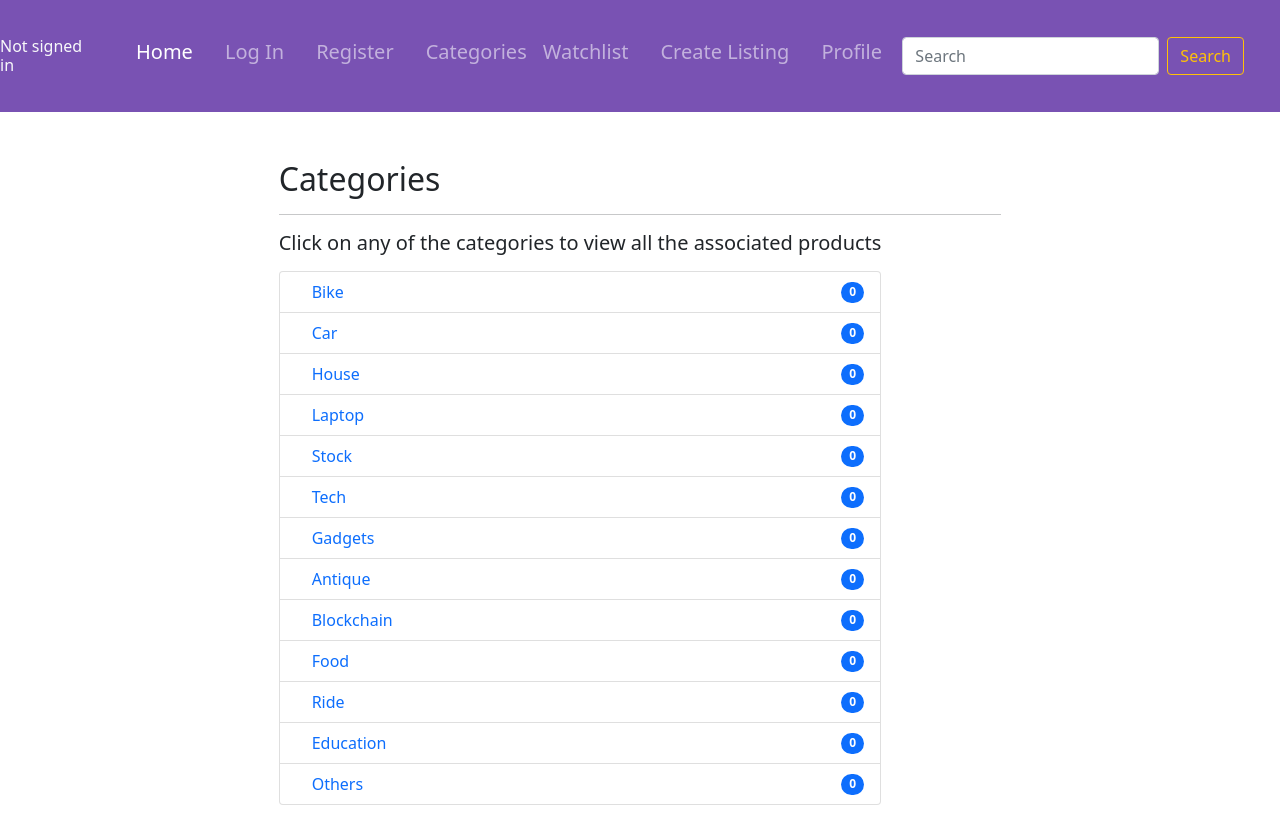
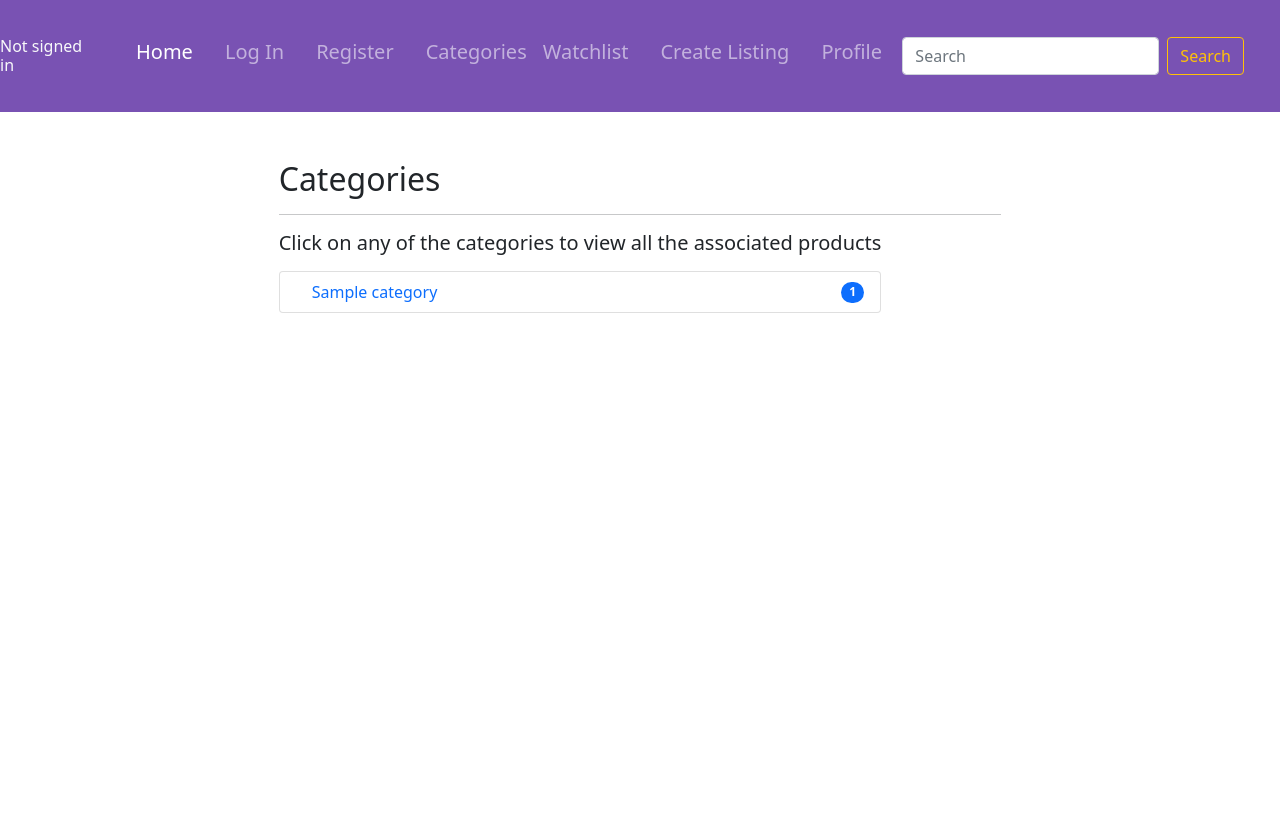
Before and after one commit to princeibs/commerce-50, a Django app: page /categories in a window 1280 px wide. After the commit the page ends 313 px from the top, so only its background shows below. Run offline with Django 3.2, Linux system fonts and the light colour scheme; tables that the repository leaves empty hold one stand-in row (values such as "Sample post").

Commit message:
Updated categories behaviour in models and categories page

```diff
--- a/auctions/apps.py
+++ b/auctions/apps.py
@@ -1,5 +1,5 @@
 from django.apps import AppConfig
-
 
 class AuctionsConfig(AppConfig):
     name = 'auctions'
+    default_auto_field = 'django.db.models.BigAutoField'
--- a/auctions/models.py
+++ b/auctions/models.py
@@ -6,18 +6,24 @@ from django.db import models
 class User(AbstractUser):
     pass
 
+class Category(models.Model):
+    name = models.CharField(default='Others', max_length=16)
+
+    def __str__(self):
+        return f"{self.name}"
+
 class Auction(models.Model):
-    title = models.CharField(max_length=64)
+    name = models.CharField(max_length=64)
     description = models.TextField()
     starting_bid = models.IntegerField()
     highest_bid = models.IntegerField(null=True)
     image = models.URLField(blank=True)
-    catg = models.CharField(max_length=64)
+    catg = models.ForeignKey(Category, on_delete=models.CASCADE, related_name='categories')
     is_active = models.BooleanField(default=True)
     time = models.DateTimeField(auto_now=True)
 
     def __str__(self):
-        return f"{self.title}"
+        return f"{self.name}"
 
 class Bid(models.Model):
     name = models.ForeignKey(User, on_delete=models.CASCADE)
@@ -57,10 +63,3 @@ class Winner(models.Model):
 
     def __str__(self):
         return f"{self.name} won - {self.win}"
-
-class Category(models.Model):
-    auction = models.ForeignKey(Auction, default="Others", on_delete=models.CASCADE)
-    category = models.CharField(max_length=64)
-
-    def __str__(self):
-        return f"{self.category}"
--- a/auctions/templates/auctions/categories.html
+++ b/auctions/templates/auctions/categories.html
@@ -2,63 +2,19 @@
 
 {% block body %}
 <div class="container col-md-7 mt-5">
-    <div class="h2">Categories<hr>
+    <div class="h2">Categories
+        <hr>
         <p class="lead">Click on any of the categories to view all the associated products</p>
 
     </div>
 
     <ul class="list-group col-md-10">
+        {% for key, value in catg_count.items %}
         <li class="list-group-item d-flex justify-content-between align-items-center list-group-item-action">
-            <a class="ms-3 link-underline" href="{% url 'active_listing' 'bike' %}">Bike</a>
-            <span class="badge bg-primary rounded-pill">{{ None|default:"0" }}</span>
+            <a class="ms-3 link-underline" href="{% url 'active_listing' key %}">{{ key }}</a>
+            <span class="badge bg-primary rounded-pill">{{ value }}</span>
         </li>
-        <li class="list-group-item d-flex justify-content-between align-items-center list-group-item-action">
-            <a class="ms-3 link-underline" href="{% url 'active_listing' 'car' %}">Car</a>
-            <span class="badge bg-primary rounded-pill">{{ None|default:"0" }}</span>
-        </li>
-        <li class="list-group-item d-flex justify-content-between align-items-center list-group-item-action">
-            <a class="ms-3 link-underline" href="{% url 'active_listing' 'house' %}">House</a>
-            <span class="badge bg-primary rounded-pill">{{ None|default:"0" }}</span>
-        </li>
-        <li class="list-group-item d-flex justify-content-between align-items-center list-group-item-action">
-            <a class="ms-3 link-underline" href="{% url 'active_listing' 'laptop' %}">Laptop</a>
-            <span class="badge bg-primary rounded-pill">{{ None|default:"0" }}</span>
-        </li>
-        <li class="list-group-item d-flex justify-content-between align-items-center list-group-item-action">
-            <a class="ms-3 link-underline" href="{% url 'active_listing' 'stock' %}">Stock</a>
-            <span class="badge bg-primary rounded-pill">{{ None|default:"0" }}</span>
-        </li>
-        <li class="list-group-item d-flex justify-content-between align-items-center list-group-item-action">
-            <a class="ms-3 link-underline" href="{% url 'active_listing' 'tech' %}">Tech</a>
-            <span class="badge bg-primary rounded-pill">{{ None|default:"0" }}</span>
-        </li>
-        <li class="list-group-item d-flex justify-content-between align-items-center list-group-item-action">
-            <a class="ms-3 link-underline" href="{% url 'active_listing' 'gadgets' %}">Gadgets</a>
-            <span class="badge bg-primary rounded-pill">{{ None|default:"0" }}</span>
-        </li>
-        <li class="list-group-item d-flex justify-content-between align-items-center list-group-item-action">
-            <a class="ms-3 link-underline" href="{% url 'active_listing' 'antique' %}">Antique</a>
-            <span class="badge bg-primary rounded-pill">{{ None|default:"0" }}</span>
-        </li>
-        <li class="list-group-item d-flex justify-content-between align-items-center list-group-item-action">
-            <a class="ms-3 link-underline" href="{% url 'active_listing' 'blockchain' %}">Blockchain</a>
-            <span class="badge bg-primary rounded-pill">{{ None|default:"0" }}</span>
-        </li>
-        <li class="list-group-item d-flex justify-content-between align-items-center list-group-item-action">
-            <a class="ms-3 link-underline" href="{% url 'active_listing' 'food' %}">Food</a>
-            <span class="badge bg-primary rounded-pill">{{ None|default:"0" }}</span>
-        </li>
-        <li class="list-group-item d-flex justify-content-between align-items-center list-group-item-action">
-            <a class="ms-3 link-underline" href="{% url 'active_listing' 'ride' %}">Ride</a>
-            <span class="badge bg-primary rounded-pill">{{ None|default:"0" }}</span>
-        </li>
-        <li class="list-group-item d-flex justify-content-between align-items-center list-group-item-action">
-            <a class="ms-3 link-underline" href="{% url 'active_listing' 'education' %}">Education</a>
-            <span class="badge bg-primary rounded-pill">{{ None|default:"0" }}</span>
-        </li>
-        <li class="list-group-item d-flex justify-content-between align-items-center list-group-item-action">
-            <a class="ms-3 link-underline" href="{% url 'active_listing' 'others' %}">Others</a>
-            <span class="badge bg-primary rounded-pill">{{ None|default:"0" }}</span>
+        {% endfor %}
     </ul>
 
 
--- a/auctions/templates/auctions/index.html
+++ b/auctions/templates/auctions/index.html
@@ -18,7 +18,7 @@
                 <div class="card-body">
                     <div class="container"></div>
                     <a href="{% url 'listing_page' auction.id %}" class="link-underline pb-3">
-                        <div class="card-title link-underline h4 pb-3">{{ auction.title }}</div>
+                        <div class="card-title link-underline h4 pb-3">{{ auction.name }}</div>
                     </a>
                     <h6>
                         <div class="card-text ">{{ auction.description|truncatewords:"15" }}</div>
--- a/auctions/templates/auctions/profile.html
+++ b/auctions/templates/auctions/profile.html
@@ -12,7 +12,7 @@
     <li><h6>Date Joined: {{date_joined}}</h6></li>
   </ul>
 
-  <form action="{% url 'edit_me' %}" method="get">
+  <form action="{% url 'edit_profile' %}" method="get">
     {% csrf_token %}
     <p><input class="btn btn-primary" type="submit" value="Edit"></p>
   </form>
--- a/auctions/urls.py
+++ b/auctions/urls.py
@@ -19,6 +19,6 @@ urlpatterns = [
     path("my_listings/<str:lister>", views.my_listings, name="my_listings"),
     path("close/<int:auction_id>", views.close, name="close"),
     path("profile", views.profile, name="profile"),
-    path("edit_me", views.edit_me, name="edit_me"),
+    path("edit-profile", views.edit_profile, name="edit_profile"),
     path("unbid/<int:auction_id>", views.unbid, name="unbid")
 ]
--- a/auctions/views.py
+++ b/auctions/views.py
@@ -75,24 +75,23 @@ def register(request):
 def create_listing(request):
     if request.method == "POST":
         # Get the details submitted from the form
-        title = request.POST["name"]
+        name = request.POST["name"]
         desc = request.POST["description"]
         s_bid = request.POST["starting-bid"]
         img = request.POST["img-url"]
         catg = request.POST["category"]
 
         # Save details into respective model in the database.
-        auction = Auction.objects.create(title=title, description=desc, starting_bid=s_bid, image=img, catg=catg)
+        category = Category.objects.get(name=catg)
+        auction = Auction.objects.create(name=name, description=desc, starting_bid=s_bid, image=img, catg=category)
         auction.save()
         lister = Lister.objects.create(name=request.user, auction=auction)
         lister.save
-        category = Category.objects.create(auction=auction, category=catg)
-        category.save()
-
         return HttpResponseRedirect(reverse('index'))
-
     else:
-        return render(request, 'auctions/create_listing.html')
+        return render(request, 'auctions/create_listing.html', {
+            'categories': Category.objects.all()
+        })
 
 def listing_page(request, auction_id):
 
@@ -247,13 +246,21 @@ def comment(request, auction_id):
         return HttpResponseRedirect(reverse("listing_page", args=(auction_id,)))
 
 def categories(request):
-    categories = list(set(Category.objects.all()))
+    categories = Category.objects.all()
+    catg_count = {}
+    for catg in categories:
+        count = Auction.objects.filter(catg=catg).count()
+        catg_count[catg.name] = count
+    print(catg_count)
+
     context = {
-        "categories": categories
+        "categories": categories,
+        "catg_count": catg_count,
     }
     return render(request, "auctions/categories.html", context)
 
 def active_listing(request, category):
+    category = Category.objects.get(name=category)
     listings = Auction.objects.filter(catg=category)
     active_listings = listings.filter(is_active=True)
     non_active_listings = listings.filter(is_active=False)
@@ -304,7 +311,7 @@ def profile(request):
     return render(request, "auctions/profile.html", context)
 
 @login_required(login_url='login')
-def edit_me(request):
+def edit_profile(request):
     user = request.user
 
     if request.method == "POST":
```
Also changed, not shown: auctions/templates/auctions/create_listing.html (+3 -14 lines), auctions/migrations/0005_auto_20220114_1255.py (added), auctions/migrations/0006_alter_auction_catg.py (added).
